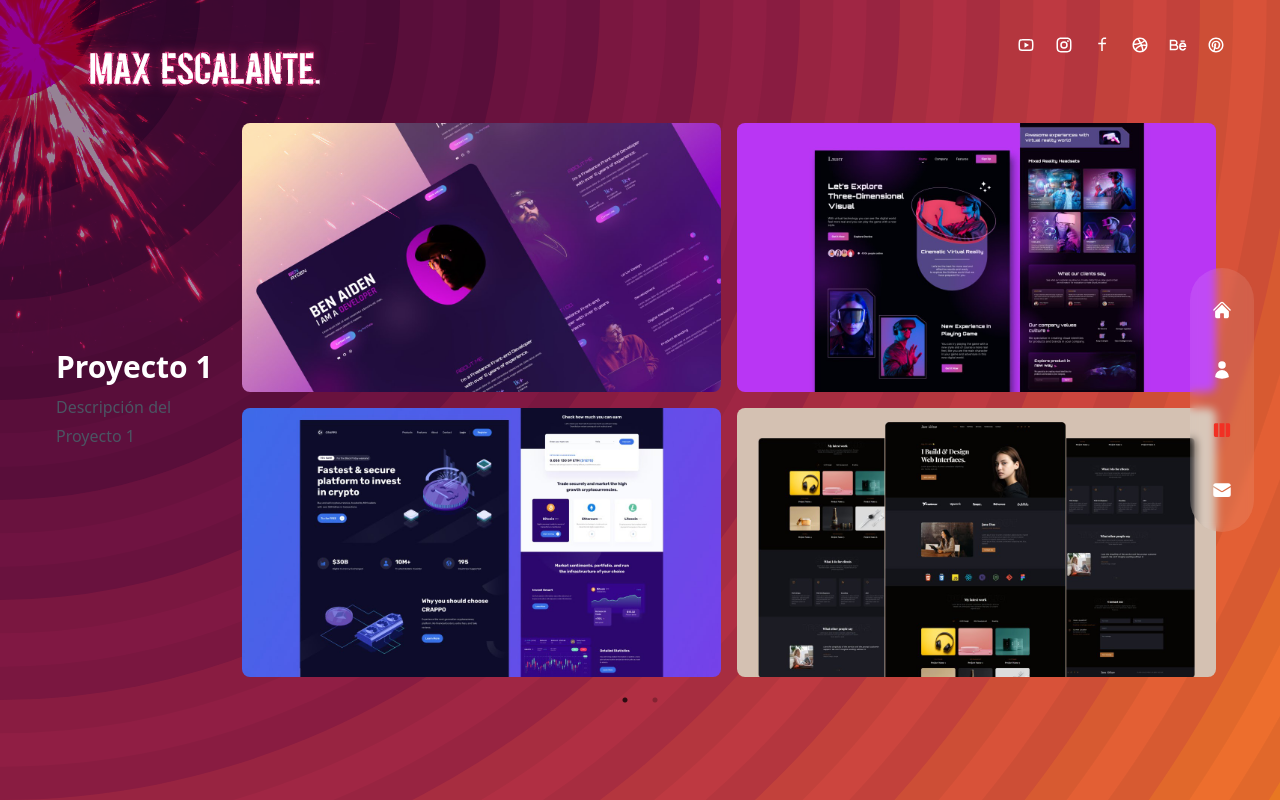
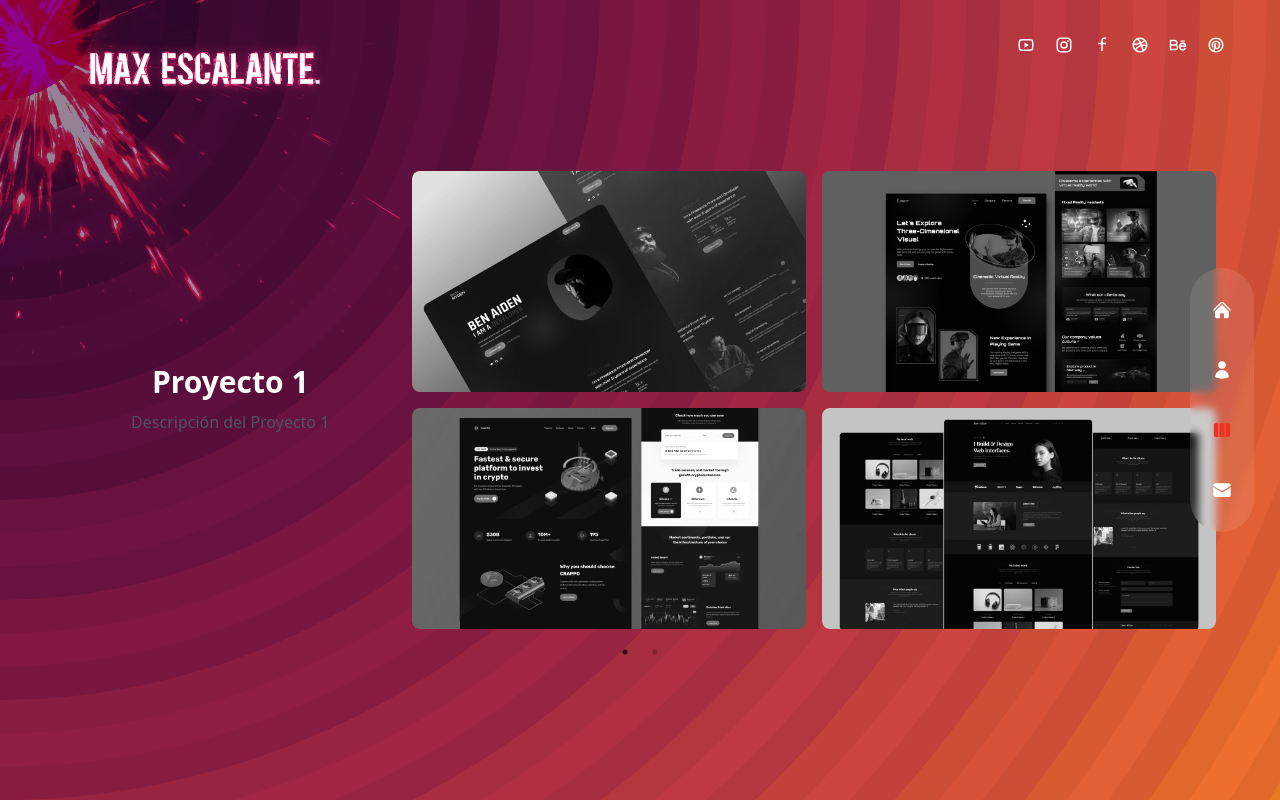
Before and after one commit to MaxEscc/MaxWeb, a Next.js app: page /work in a window 1280 px wide. Built offline with nearby package versions, Linux system fonts and the light colour scheme.

Commit message:
work detalles

```diff
--- a/pages/work/index.js
+++ b/pages/work/index.js
@@ -3,8 +3,6 @@ import Slider from "react-slick";
 import "slick-carousel/slick/slick.css";
 import "slick-carousel/slick/slick-theme.css";
 
-const WorkSlider = () => {
-  // Datos de las diapositivas
 const workSlides = {
   slides: [
     {
@@ -20,73 +18,82 @@ const WorkSlider = () => {
           path: "/thumb2.jpg",
         },
         {
-            title: 'title',
-            path: '/thumb3.jpg',
+          title: "Proyecto 3",
+          description: "Descripción del Proyecto 3",
+          path: "/thumb3.jpg",
         },
         {
-            title: 'title',
-            path: '/thumb4.jpg',
+          title: "Proyecto 4",
+          description: "Descripción del Proyecto 4",
+          path: "/thumb4.jpg",
         },
-
-          // ... (otras imágenes de la diapositiva 1)
       ],
     },
     {
       images: [
         {
-            title: "Proyecto 44",
+          title: "Proyecto 5",
           description: "Descripción del Proyecto 5",
           path: "/thumb4.jpg",
-    width: "500px", // Cambiar el ancho según tus preferencias
-    height: "300px"
-
         },
-
-          // ... (otras imágenes de la diapositiva 2)
+        {
+          title: "Proyecto 6",
+          description: "Descripción del Proyecto 6",
+          path: "/thumb1.jpg",
+        },
+        {
+          title: "Proyecto 7",
+          description: "Descripción del Proyecto 7",
+          path: "/thumb2.jpg",
+        },
+        {
+          title: "Proyecto 8",
+          description: "Descripción del Proyecto 8",
+          path: "/thumb3.jpg",
+        },
       ],
     },
-      // ... (puedes agregar más diapositivas aquí)
   ],
 };
 
-  // Configuración del carrusel de imágenes
+const WorkSlider = () => {
   const sliderSettings = {
     dots: true,
     speed: 500,
-    slidesToShow: 1, // Muestra solo un elemento a la vez
+    slidesToShow: 1,
     slidesToScroll: 1,
-    arrows: false, // Elimina las flechas de navegación
+    arrows: false,
   };
 
   return (
-    <div className=" min-h-screen flex items-center justify-center">
+    <div className="min-h-screen flex items-center justify-center">
       <div className="container mx-auto px-4">
         <Slider {...sliderSettings}>
           {workSlides.slides.map((slide, index) => (
             <div key={index}>
               <div className="flex flex-col md:flex-row items-center">
-                {/* Columna izquierda con título y descripción */}
-                <div className="md:w-4/5 text-center md:text-left mb-8 md:mb-0"> {/* Cambio de clase para aumentar el tamaño */}
-                  {/* Título y descripción del proyecto basado en la imagen actual */}
-                  <h3 className="text-3xl font-semibold mb-2">
+                <div className="md:w-4/5 text-center md:text-left mb-8 md:mb-0">
+                  <h3 className="text-3xl font-semibold mb-2 flex justify-center items-center">
                     {slide.images[0].title}
                   </h3>
-                  <p className="text-gray-600">{slide.images[0].description}</p>
+                  <p className="text-gray-600 flex justify-center items-center">
+                    {slide.images[0].description}
+                  </p>
                 </div>
-
-                {/* Columna derecha con las imágenes */}
-                <div className="">
                 <div className="flex flex-wrap">
                   {slide.images.map((image, imageIndex) => (
-                      <div key={imageIndex} className="w-1/2 p-2">
+                    <div
+                      key={imageIndex}
+                      className="w-1/2 p-2 transform hover:scale-105 transition-transform duration-300 ease-in-out"
+                    >
                       <img
                         src={image.path}
                         alt={image.title}
-                          className=" rounded-lg" // Cambios: agrandar imágenes y redondear bordes
+                        className="rounded-lg filter grayscale hover:filter-none"
+                        style={{ maxWidth: "100%", maxHeight: "300px" }}
                       />
                     </div>
                   ))}
-                  </div>
                 </div>
               </div>
             </div>
```
Lines whose indentation alone changed are shown as unchanged.
